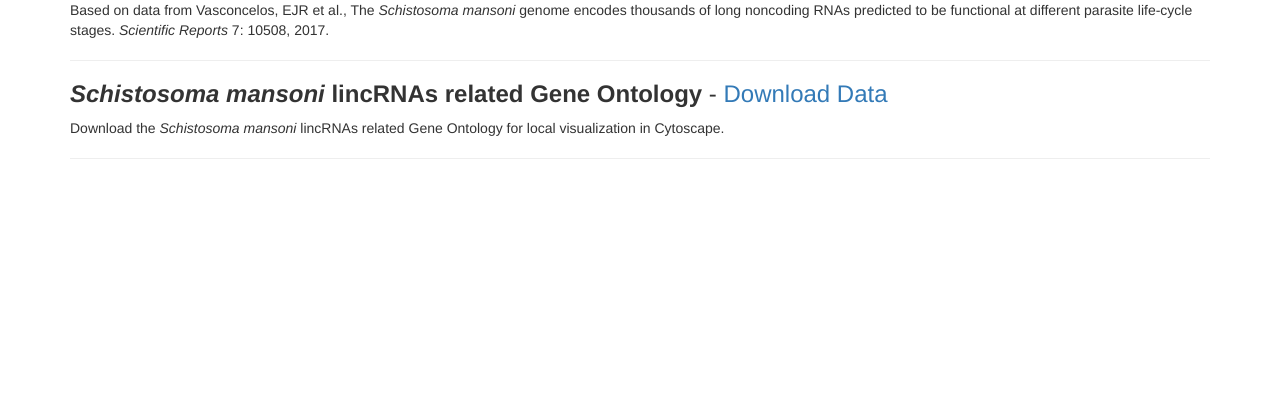
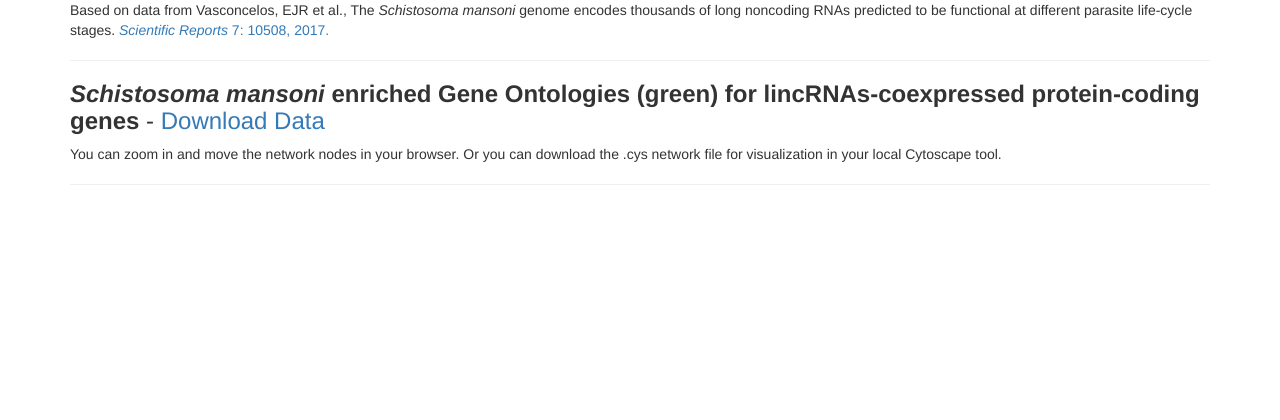
Before and after one commit to verjo-lab/site_xto, a Django app: page /cyto_view/ in a window 1280 px wide. Shown: the part 304-724 px from the top of the page. Before the commit the page ends 463 px from the top, so only its background shows below. Run offline with Django 3.2, Linux system fonts and the light colour scheme; some libraries are stand-ins or nearby versions.

Commit message:
Modify base and cytoscape views

```diff
--- a/visualization/templates/base.html
+++ b/visualization/templates/base.html
@@ -43,7 +43,7 @@
       </a>
       <hr>
       <p>
-        Based on data from Vasconcelos, EJR et al., The <i>Schistosoma mansoni</i> genome encodes thousands of long noncoding RNAs predicted to be functional at different parasite life-cycle stages. <i>Scientific Reports</i> 7: 10508, 2017.
+        Based on data from Vasconcelos, EJR et al., The <i>Schistosoma mansoni</i> genome encodes thousands of long noncoding RNAs predicted to be functional at different parasite life-cycle stages. <a href="https://www.nature.com/articles/s41598-017-10853-6" target="_blank"><i>Scientific Reports</i> 7: 10508, 2017.</a>
       </p>
 
     <hr/>
--- a/visualization/templates/cytoscape.html
+++ b/visualization/templates/cytoscape.html
@@ -8,8 +8,8 @@
         height: 500px;
     }
 </style>
-<h3><b><i>Schistosoma mansoni</i> lincRNAs related Gene Ontology</b> - <a href="#">Download Data</a></h3>
-<p>Download the <i>Schistosoma mansoni</i> lincRNAs related Gene Ontology for local visualization in Cytoscape.</p>
+<h3><b><i>Schistosoma mansoni</i> enriched Gene Ontologies (green) for lincRNAs-coexpressed protein-coding genes</b> - <a href="#">Download Data</a></h3>
+<p>You can zoom in and move the network nodes in your browser. Or you can download the .cys network file for visualization in your local Cytoscape tool.<br/></p>
 <hr>
 <div id="cy"></div>
 <!-- http://localhost:8000/static/cytoscape/CoexpNetwork-cor0p8-DEedgeDE-lincSMP-181mainInt_v2.cyjs -->
```
